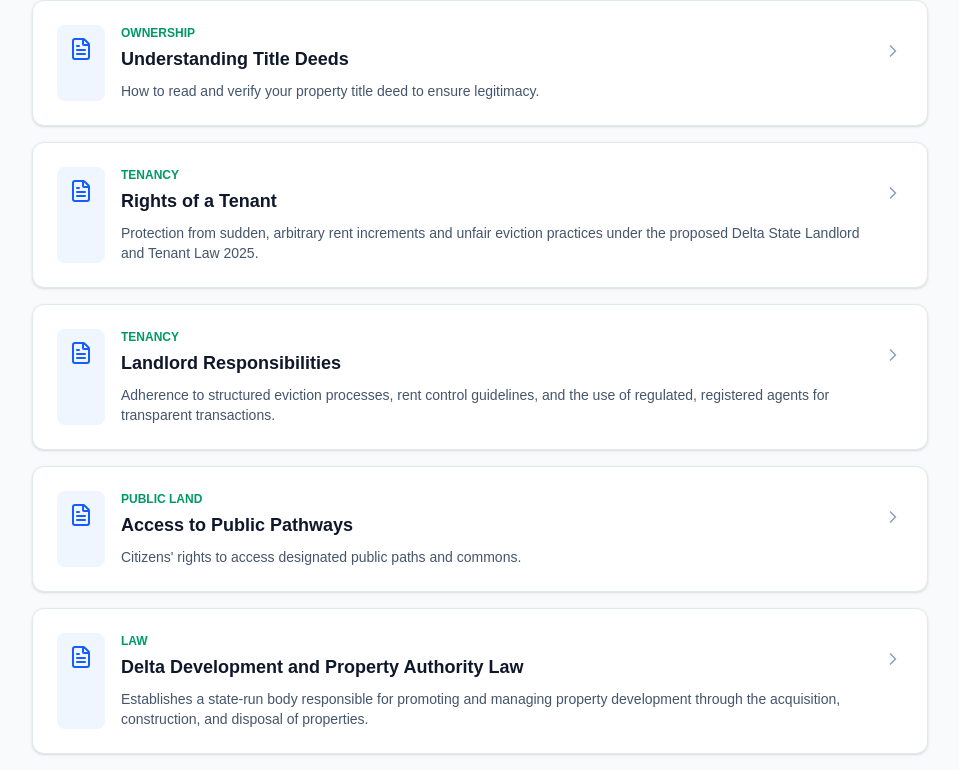
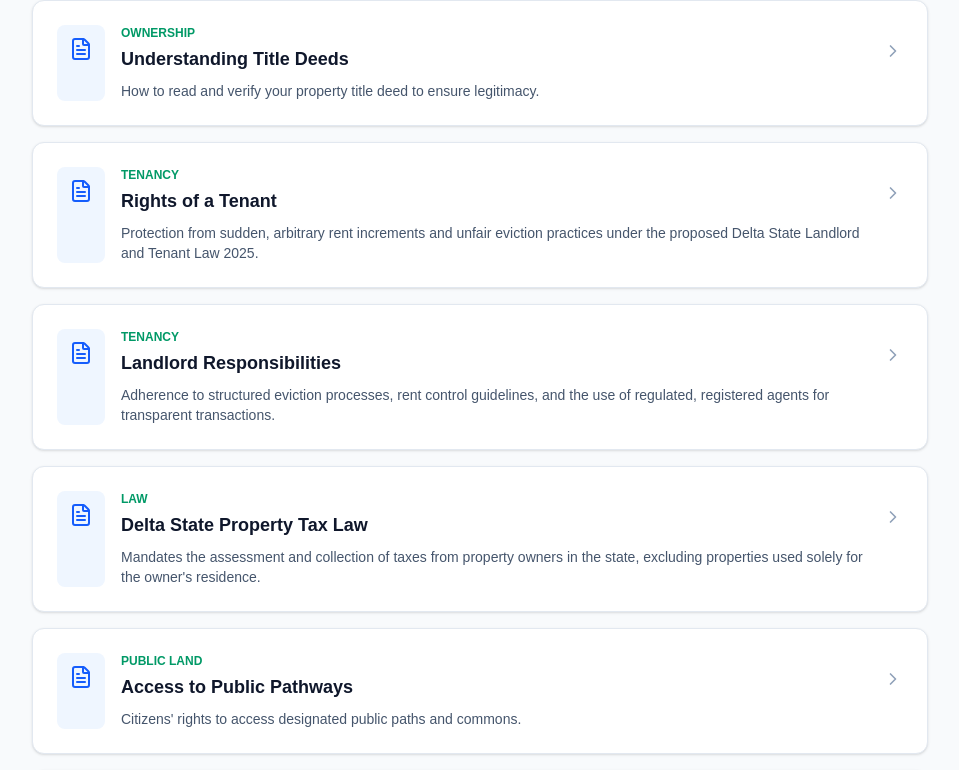
Before and after one commit to cloudpilothq/pppa, a Next.js app: page /rights in a window 1280 px wide. Shown: the part 401-1171 px from the top of the page, without its empty margins (160-1119 px from the left). Built offline with nearby package versions, Linux system fonts and the light colour scheme.

Commit message:
Add description and full text for Delta State Property Tax Law

```diff
--- a/src/app/rights/page.tsx
+++ b/src/app/rights/page.tsx
@@ -25,13 +25,13 @@ const rightsData = [
     desc: "Adherence to structured eviction processes, rent control guidelines, and the use of regulated, registered agents for transparent transactions.",
     fullText: "Under the proposed 2025 Law, landlords are expected to follow structured and lawful eviction processes rather than resorting to self-help or harassment. Furthermore, the law touches on the role of real estate agents, aiming to bring structure and transparency to property transactions. Agents must be properly registered, and their commission rates will be regulated to prevent exploitative fees, ensuring a fair housing environment for all parties involved."
   },
-  /*{
+  {
     id: 4,
-    category: "Disputes",
-    title: "Resolving Boundary Conflicts",
-    desc: "Steps to take when a neighbor encroaches on your property line.",
-    fullText: "Boundary disputes often begin with minor encroachments, such as a fence built slightly over the property line. The first step should always be amicable discussion aided by a professional land survey to establish the exact, legally recorded boundaries. If the conflict persists, the DSPPPPA provides a formal dispute resolution mechanism to mediate the issue before it escalates to costly litigation in court."
-  },*/
+    category: "Law",
+    title: "Delta State Property Tax Law",
+    desc: "Mandates the assessment and collection of taxes from property owners in the state, excluding properties used solely for the owner's residence.",
+    fullText: "This law establishes a framework for the Delta State Board of Internal Revenue to assess and collect property taxes from owners of buildings and structures across the state. While it excludes properties used solely for the owner’s residential needs, it covers commercial and non-owner-occupied premises, requiring payment within statutorily designated periods. The law aims to streamline revenue generation while providing clear guidelines for liability, exemptions, and compliance."
+  },
   {
     id: 5,
     category: "Public Land",
```
